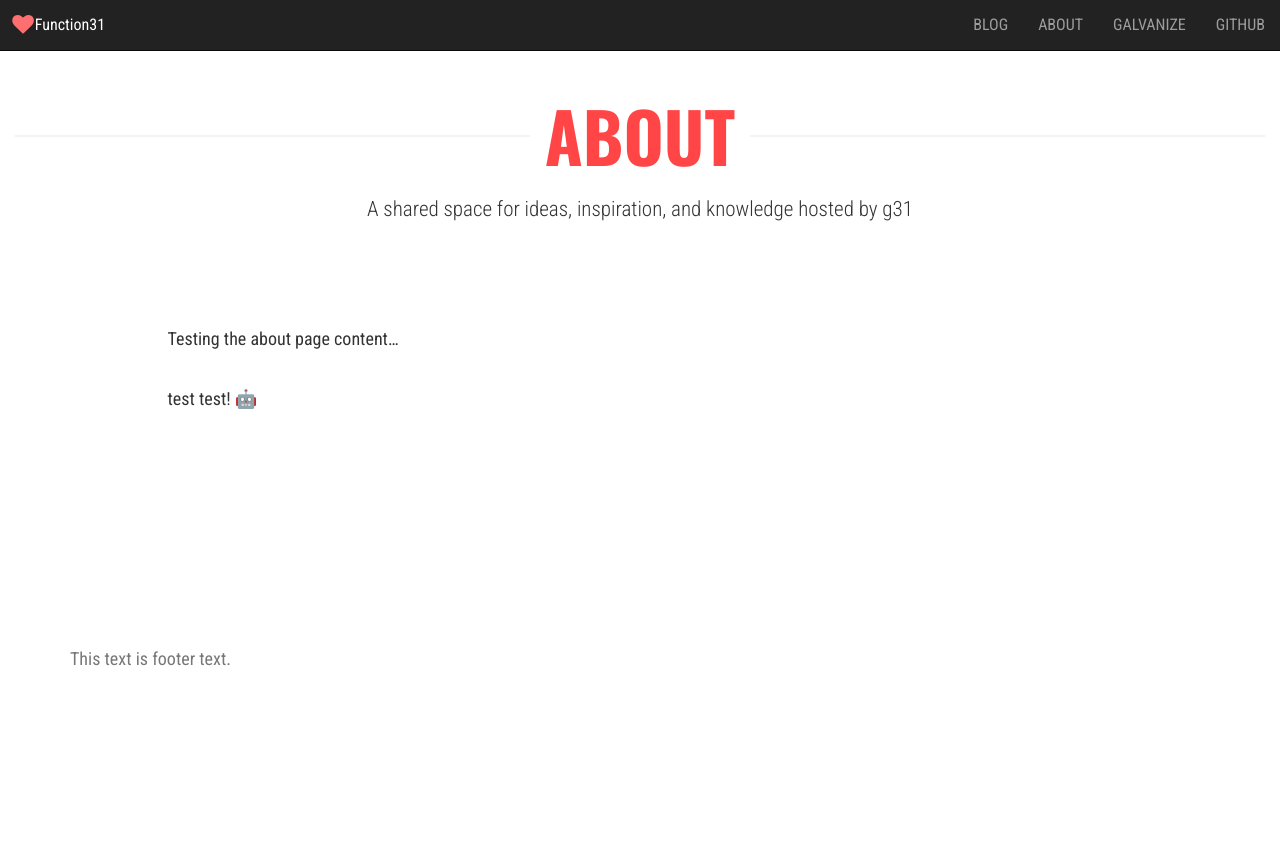
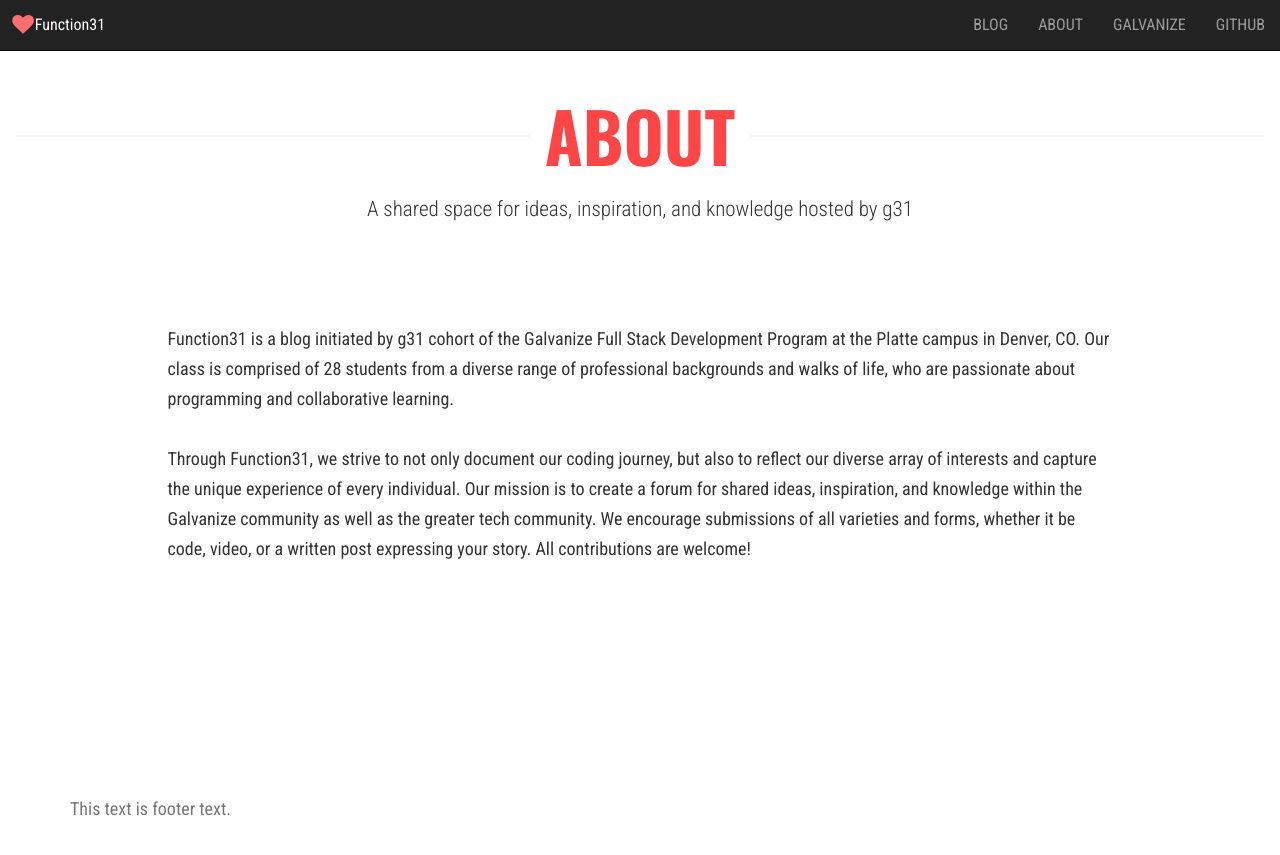
Before and after one commit to function31/function31.github.io, a Jekyll site: the page built from _pages/about.md, in a window 1280 px wide. Shown: the top 855 px of the page. Built offline with Jekyll 4.4.1, drawn with Linux system fonts in a browser that asks for light colours; nearby versions of some CDN libraries.

Commit message:
updated about us and adding .gitignore

```diff
--- a/_pages/about.md
+++ b/_pages/about.md
@@ -4,6 +4,6 @@ title: About
 permalink: /about/
 ---
 
-Testing the about page content...
+Function31 is a blog initiated by g31 cohort of the Galvanize Full Stack Development Program at the Platte campus in Denver, CO. Our class is comprised of 28 students from a diverse range of professional backgrounds and walks of life, who are passionate about programming and collaborative learning.
 
-test test! 🤖
+Through Function31, we strive to not only document our coding journey, but also to reflect our diverse array of interests and capture the unique experience of every individual. Our mission is to create a forum for shared ideas, inspiration, and knowledge within the Galvanize community as well as the greater tech community. We encourage submissions of all varieties and forms, whether it be code, video, or a written post expressing your story. All contributions are welcome!
```
Also changed, not shown: 5 other files.
